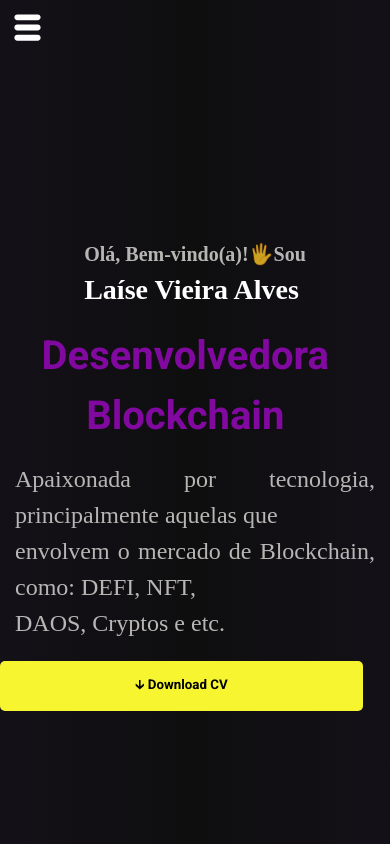
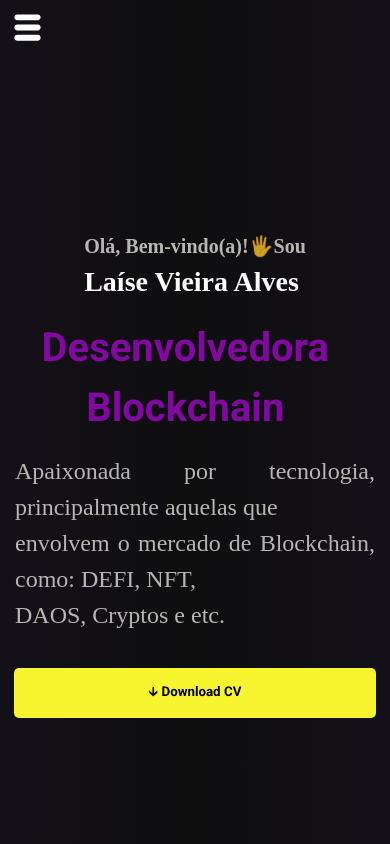
Before and after one commit to laisevdev/myPortfolio, a React (Vite) app: page / in a window 390 px wide. Shown: the top 844 px of the page. Built offline with nearby package versions, Linux system fonts and the light colour scheme.

Commit message:
[feat]: add div className='button-main-mobile'

```diff
--- a/src/components/Main/Main.jsx
+++ b/src/components/Main/Main.jsx
@@ -43,10 +43,13 @@ const Main = () => {
                             DEFI, NFT, <br /> DAOS, Cryptos e etc.
                         </p>
 
-                        <button onClick={handleDownload}>
-                            {" "}
-                            &#129139; Download CV
-                        </button>
+                        <div className="button-main-mobile">
+                            <button onClick={handleDownload}>
+                                {" "}
+                                &#129139; Download CV
+                            </button>
+                        </div>
+
                     </div>
 
                     <div className="profile-img">
```
